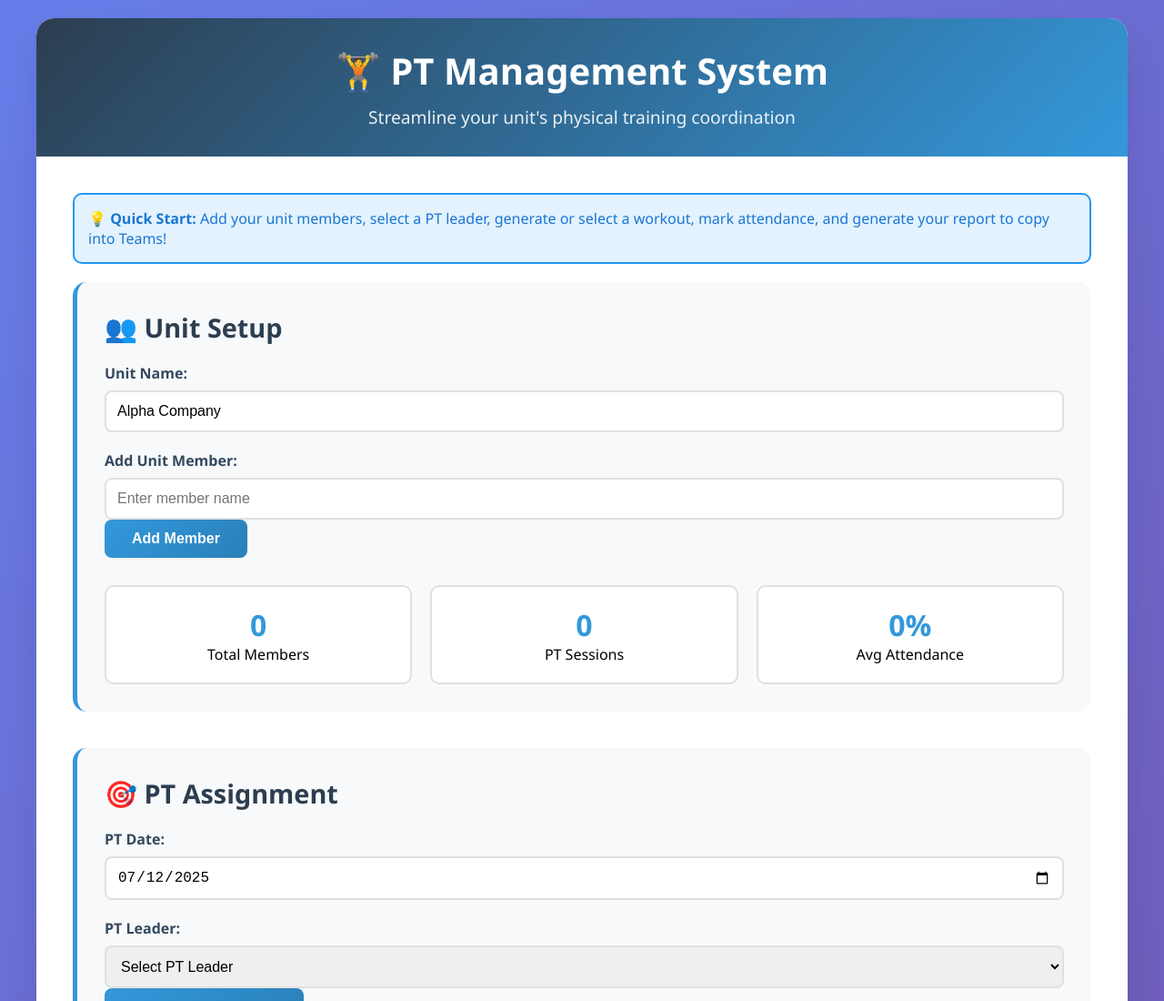
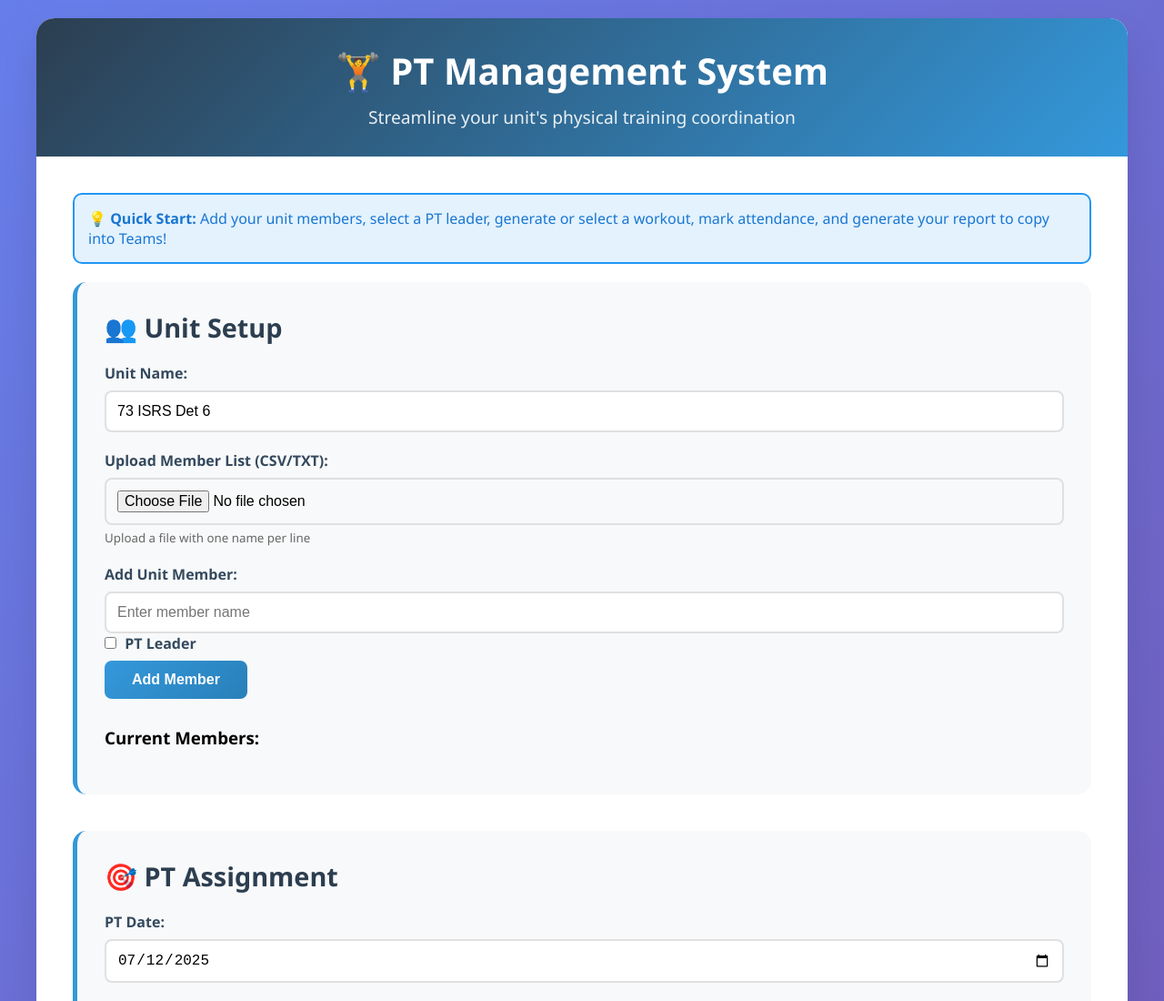
Before and after one commit to ColorblindGuy/pt-management-app, a plain HTML site: page index.html in a window 1280 px wide. Shown: the top 1100 px of the page at 91% size. Drawn offline with Linux system fonts and the light colour scheme.

Commit message:
Update index.html

```diff
--- a/index.html
+++ b/index.html
@@ -269,25 +269,26 @@
                 <h2>👥 Unit Setup</h2>
                 <div class="form-group">
                     <label for="unitName">Unit Name:</label>
-                    <input type="text" id="unitName" placeholder="Enter your unit name" value="Alpha Company">
+                    <input type="text" id="unitName" placeholder="Enter your unit name" value="73 ISRS Det 6" readonly>
+                </div>
+                <div class="form-group">
+                    <label for="memberFile">Upload Member List (CSV/TXT):</label>
+                    <input type="file" id="memberFile" accept=".csv,.txt" onchange="uploadMemberList()">
+                    <small style="color: #666; display: block; margin-top: 5px;">Upload a file with one name per line</small>
                 </div>
                 <div class="form-group">
                     <label for="newMember">Add Unit Member:</label>
                     <input type="text" id="newMember" placeholder="Enter member name">
+                    <label>
+                        <input type="checkbox" id="isPTLeader" style="width: auto; margin-right: 5px;">
+                        PT Leader
+                    </label>
                     <button class="btn" onclick="addMember()">Add Member</button>
                 </div>
-                <div class="stats-grid">
-                    <div class="stat-card">
-                        <div class="stat-number" id="totalMembers">0</div>
-                        <div>Total Members</div>
-                    </div>
-                    <div class="stat-card">
-                        <div class="stat-number" id="totalSessions">0</div>
-                        <div>PT Sessions</div>
-                    </div>
-                    <div class="stat-card">
-                        <div class="stat-number" id="avgAttendance">0%</div>
-                        <div>Avg Attendance</div>
+                <div class="form-group">
+                    <h3>Current Members:</h3>
+                    <div id="memberManagement" class="member-management">
+                        <!-- Member management will be populated here -->
                     </div>
                 </div>
             </div>
```
